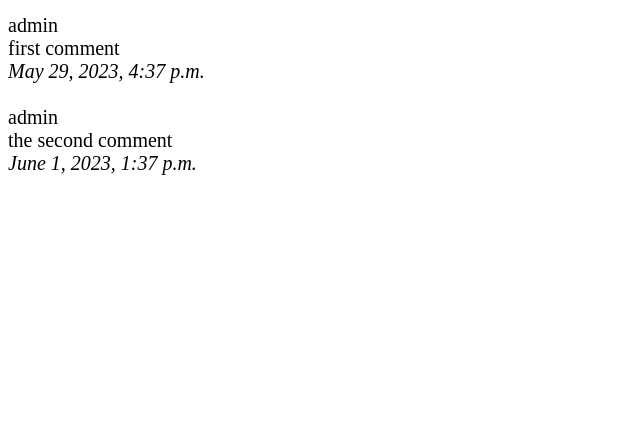
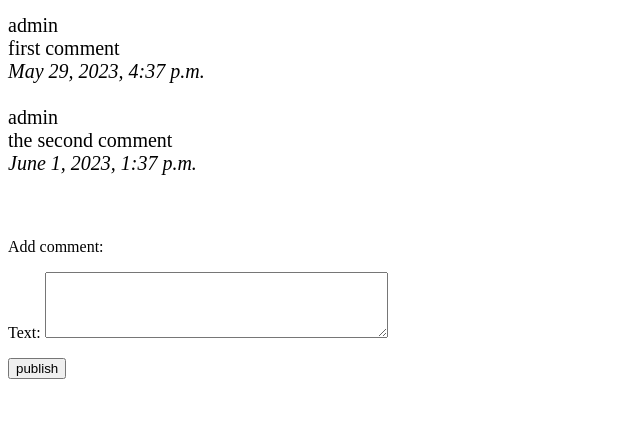
Before and after one commit to Dumitru8/python_blog, a Django app: page /post/detail/1 in a window 1280 px wide. Shown: the part 505-942 px from the top of the page, without its empty margins (0-640 px from the left). Before the commit the page ends 680 px from the top, so only its background shows below. Run offline with Django 4.2, Linux system fonts and the light colour scheme; data comes from the database, SQL or seed files in the repository; both versions use the stored data as it was after the commit.

Commit message:
add publishing and deleting comments

```diff
--- a/blog/forms.py
+++ b/blog/forms.py
@@ -1,10 +1,23 @@
 from django import forms
-from blog.models import Post
+from blog.models import Post, Comments
+from django.forms import ModelForm, Textarea
+
 
 class PostForm(forms.ModelForm):
     class Meta:
         model = Post
         fields = (
-            "title",
-            "text",
+            'title',
+            'text',
         )
+
+
+class CommentForm(forms.ModelForm):
+    class Meta:
+        model = Comments
+        fields = (
+            'text',
+        )
+        widgets = {
+            'text': Textarea(attrs={'rows': 4, 'cols': 40})
+        }
--- a/blog/models.py
+++ b/blog/models.py
@@ -9,7 +9,6 @@ class Post(models.Model):
     published = models.BooleanField(default=False)
     category = models.ForeignKey('Category', on_delete=models.CASCADE, blank=True, null=True)
 
-
     def __str__(self):
         return f'{self.title}'
 
@@ -17,13 +16,15 @@ class Post(models.Model):
 class Comments(models.Model):
     post = models.ForeignKey(Post, on_delete=models.CASCADE)
     text = models.TextField(verbose_name='Text')
-    published_date = models.DateTimeField(verbose_name='published_date', auto_now_add=True,)
+    published_date = models.DateTimeField(verbose_name='published_date', auto_now_add=True, )
     author = models.ForeignKey('auth.User', on_delete=models.CASCADE)
 
     def __str__(self):
         return f'{self.text}'
 
+
 class Category(models.Model):
     text = models.CharField(max_length=52, verbose_name='Text')
+
     def __str__(self):
         return f'{self.text}'
--- a/blog/templates/blog/post_detail.html
+++ b/blog/templates/blog/post_detail.html
@@ -63,12 +63,27 @@
     <h2>Comments ({{counter}})</h2>
     {% for i in comments %}
         {{ i.author }}<br>
-        {{ i }}<br>
+        {{ i.text }}<br>
         <em>{{ i.published_date }}</em>
+        {% if user.id == i.author.id %}
+        <form action="delete_comments">
+            <input type="hidden" value="{{i.pk}}" name="pk">
+            <a href="{% url 'delete_comments' post_pk=post.pk comment_pk=i.pk %}">
+                Delete
+            </a>
+        </form>
+        {% endif %}
     <br><br>
     {% endfor %}
 </div>
 
 
+<form action="" method="POST">{% csrf_token %}
+    <p style="margin-top: 40px"> Add comment:</p>
+    {{ comment_form.as_p }}
+    <input style="margin-bottom: 50px" type="submit" value="publish"/>
+</form>
+
+
 </body>
 </html>
--- a/blog/urls.py
+++ b/blog/urls.py
@@ -1,5 +1,6 @@
 from django.urls import path
-from blog.views import post_list, post_new, post_detail, post_edit, post_delete, post_draft, published_post, categories
+from blog.views import post_list, post_new, post_detail, post_edit, post_delete, post_draft, published_post, categories, \
+    delete_comments
 
 urlpatterns = [
     path('', post_list, name='post_list'),
@@ -10,5 +11,6 @@ urlpatterns = [
     path('post/new/', post_new, name='post_new'),
     path('post/draft/', post_draft, name='post_draft'),
     path('post/category/<int:category_pk>', categories, name='categories'),
+    path('post/detail/delete_comments/<int:post_pk>/<int:comment_pk>', delete_comments, name='delete_comments'),
 
 ]
--- a/blog/views.py
+++ b/blog/views.py
@@ -2,7 +2,7 @@ from datetime import datetime
 from django.shortcuts import render, redirect, get_object_or_404
 from django.http import HttpResponse, JsonResponse
 from blog.models import Post, Comments, Category
-from blog.forms import PostForm
+from blog.forms import PostForm, CommentForm
 
 
 def post_list(request):
@@ -14,7 +14,11 @@ def post_list(request):
 
 def post_draft(request):
     posts = Post.objects.all().filter(published=False)
-    return render(request, 'blog/post_list.html', {'items': posts})
+    category = Category.objects.all()
+    counter = posts.count()
+    return render(request, 'blog/post_list.html', {'items': posts,
+                                                   'category': category,
+                                                   'counter': counter})
 
 
 def published_post(request, post_pk):
@@ -28,14 +32,28 @@ def post_detail(request, post_pk):
     post = Post.objects.get(pk=post_pk)
     comments = Comments.objects.filter(post=post_pk)
     counter = comments.count()
-
-    return render(request, 'blog/post_detail.html', {'post': post, 'comments': comments, 'counter': counter})
+    if request.method == 'POST':
+        comment_form = CommentForm(request.POST)
+        if comment_form.is_valid():
+            comment = comment_form.save(commit=False)
+            comment.author = request.user
+            comment.post = post
+            comment.published_date = datetime.now()
+            comment.save()
+            return redirect('post_detail', post_pk=post.pk)
+    else:
+        comment_form = CommentForm()
+    return render(request, 'blog/post_detail.html', {'post': post,
+                                                     'comments': comments,
+                                                     'counter': counter,
+                                                     'comment_form': comment_form})
 
 
 def post_new(request):
     if request.method == "GET":
         form = PostForm
-        return render(request, 'blog/post_new.html', {'form': form})
+        category = Category.objects.all()
+        return render(request, 'blog/post_new.html', {'form': form, 'category': category})
     else:
         form = PostForm(request.POST)
         if form.is_valid():
@@ -70,3 +88,9 @@ def categories(request, category_pk):
     posts = Post.objects.filter(category=category_pk)
     category = Category.objects.all()
     return render(request, 'blog/post_list.html', {'items': posts, 'category': category})
+
+
+def delete_comments(request, post_pk, comments_pk):
+    post = Post.objects.get(pk=post_pk)
+    comment = get_object_or_404(Comments, pk=comments_pk).delete()
+    return redirect('post_detail', post_pk=post.pk)
```
Also changed, not shown: db.sqlite3.
